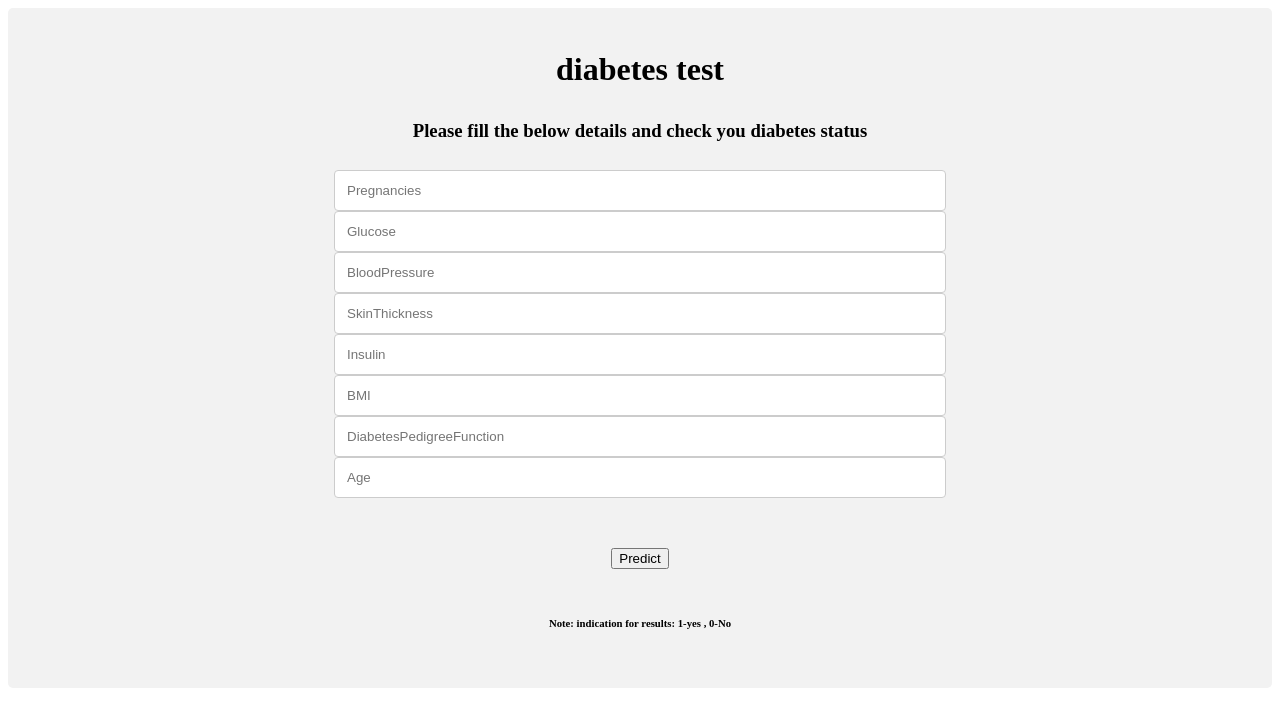
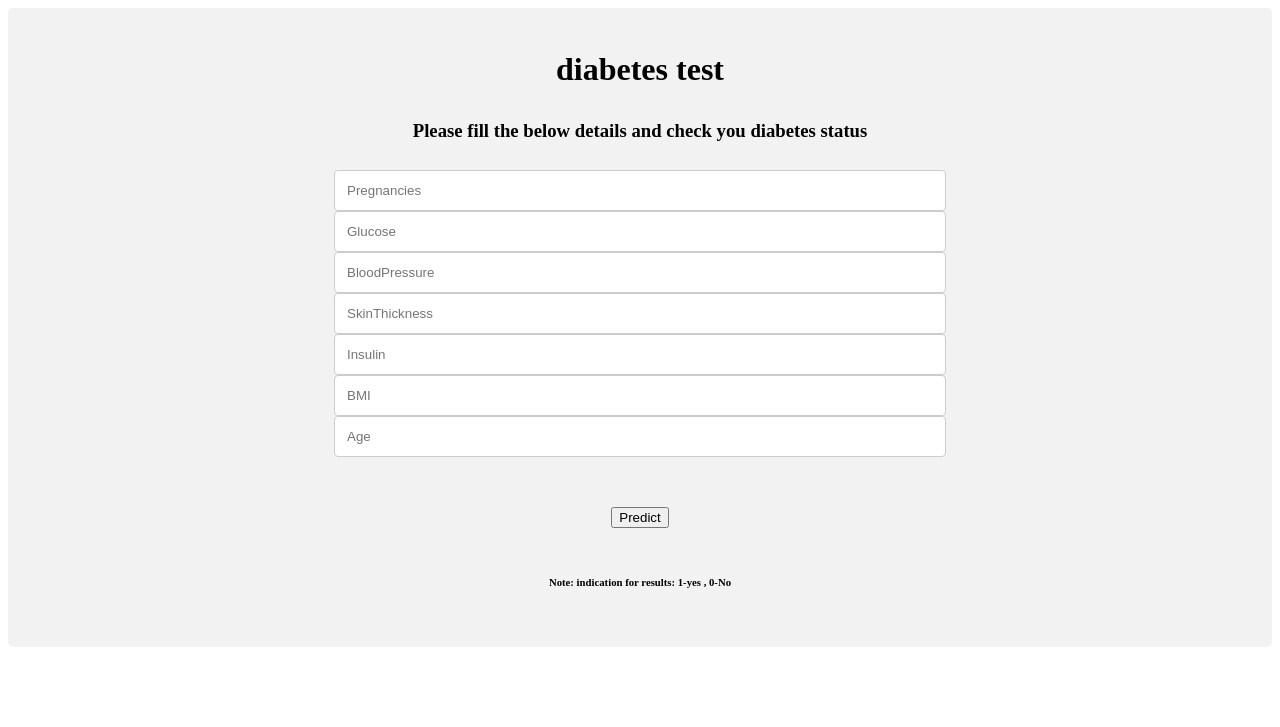
Before and after one commit to ashok9893/diabetes_prediction1, a Flask app: page / in a window 1280 px wide. Shown: the top 727 px of the page. Run offline with Flask 2, Linux system fonts and the light colour scheme; parts of the project's set-up code (start-up, migrations or seed data) failed here and were passed over.

Commit message:
Update index.html

```diff
--- a/templates/index.html
+++ b/templates/index.html
@@ -103,7 +103,6 @@ input[type=submit]:hover {
 		<input type="text" name="SkinThickness" placeholder="SkinThickness" required="required" />
         <input type="text" name="Insulin" placeholder="Insulin" required="required" />
 		<input type="text" name="BMI" placeholder="BMI" required="required" />
-		<input type="text" name="DiabetesPedigreeFunction" placeholder="DiabetesPedigreeFunction" required="required" />
         <input type="text" name="Age" placeholder="Age" required="required" />
 	<br> </br>
 
```
